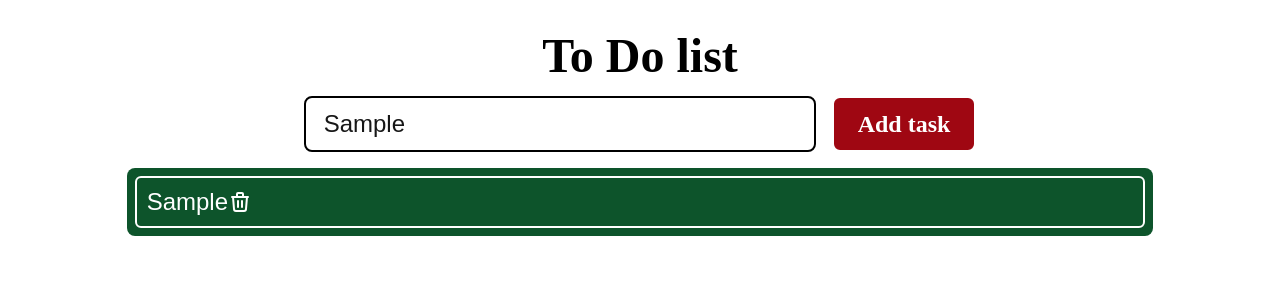
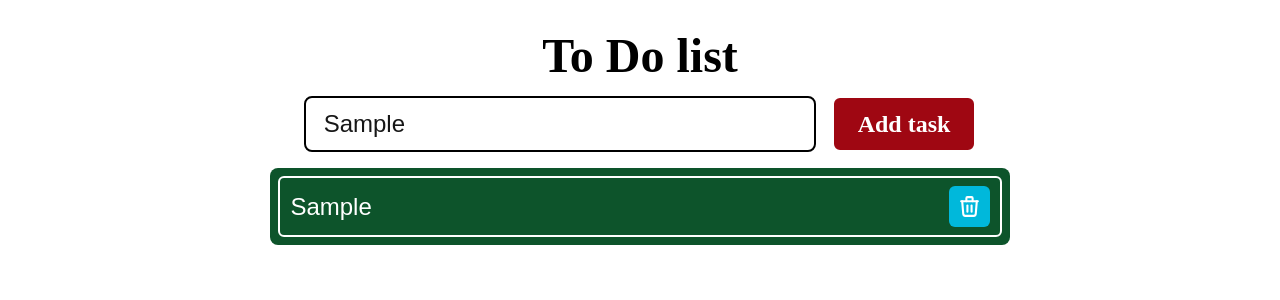
Before and after one commit to shivam-87388/full-stsack-practice-code, a Next.js app in the folder frontend/: page /todolist in a window 1280 px wide. Both pictures are taken after typing "Sample" into the empty fields and a click on the button "Add task". Shown: the top 300 px of the page. Built offline with nearby package versions, Linux system fonts and the light colour scheme.

Commit message:
styling delete button

```diff
--- a/frontend/src/app/todolist/page.jsx
+++ b/frontend/src/app/todolist/page.jsx
@@ -39,11 +39,11 @@ const todolist = () => {
         </button>
       </div>
 
-      <div className="flex flex-col justify-center items-center gap-2 rounded-lg bg-green-900 w-5/6 p-2 mt-2">
+      <div className="flex flex-col justify-center items-center gap-2 rounded-lg bg-green-900 w-3/5 p-2 mt-2">
          {tasks.map((element, index) => {
-        return <p key={index} className="flex justify-start items-center w-full border-white border-2 text-white rounded-md px-2.5 py-2 text-2xl">{element}
-        <button className="flex justify-end items-center">
-         <IconTrash stroke={2} />
+        return <p key={index} className="flex justify-between items-center w-full border-white border-2 text-white rounded-md px-2.5 py-2 text-2xl">{element}
+        <button className="p-2 rounded-md bg-cyan-500 hover:bg-cyan-600 hover:cursor-pointer">
+         <IconTrash stroke={2} size={25} />
         </button>
         </p>;
       })}
```
